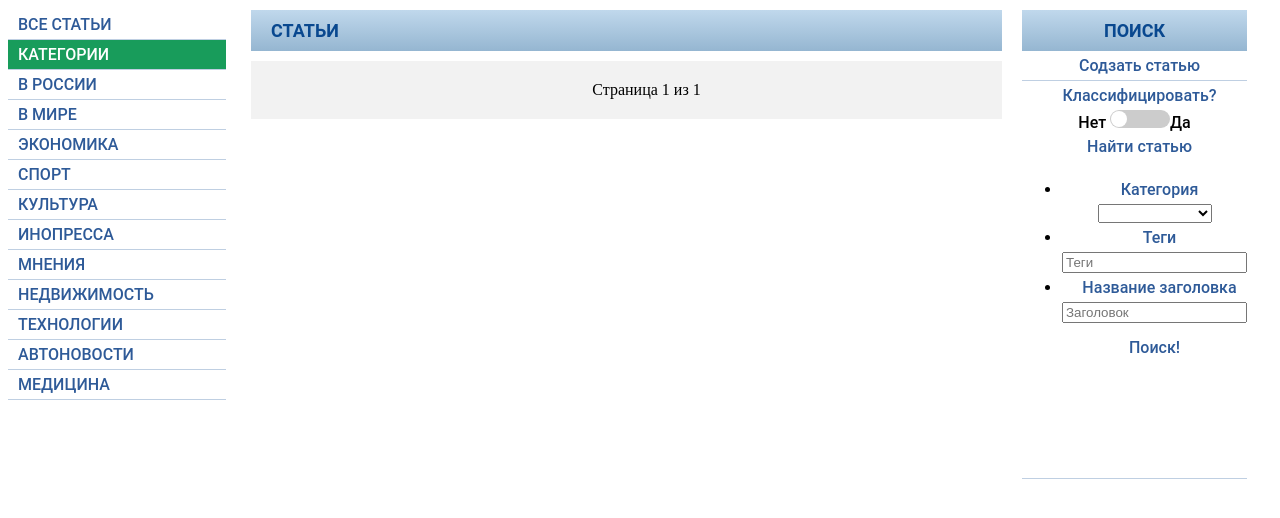
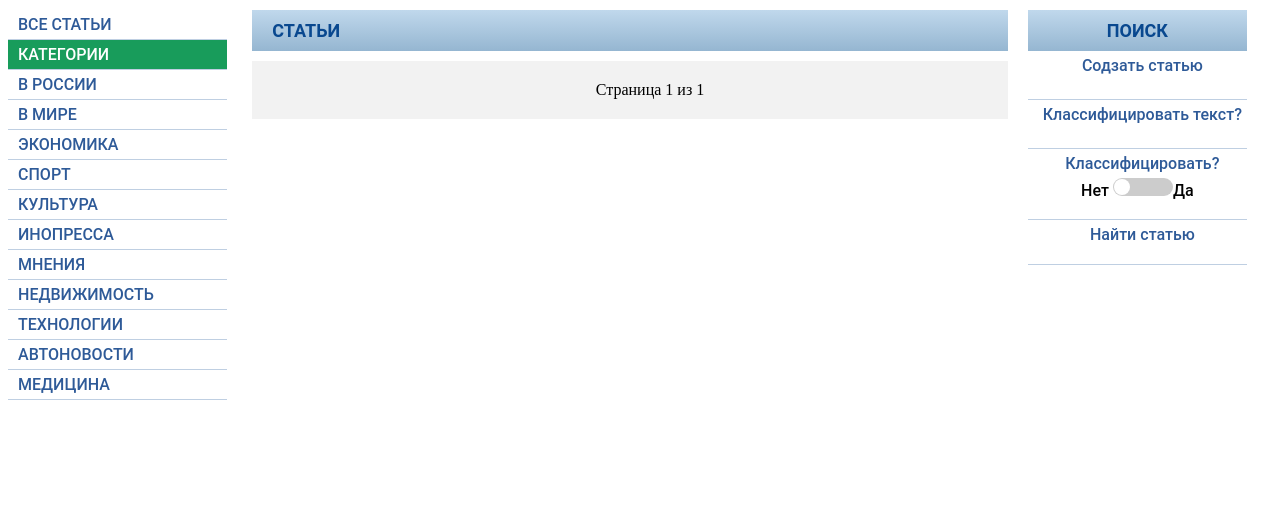
Before and after one commit to Vadim000009/DjangoCooledByCollection, a Django app: page / in a window 1280 px wide. Shown: the part 88-606 px from the top of the page. Run offline with Django 3.2, Linux system fonts and the light colour scheme; data that the repository does not hold is empty; parts of the project's set-up code (start-up, migrations or seed data) failed here and were passed over; some web fonts are replaced.

Commit message:
Корректировка интерфейса страниц! Доработки в понедельник

```diff
--- a/DjangoUnchained/XMLCollection/templates/add.html
+++ b/DjangoUnchained/XMLCollection/templates/add.html
@@ -65,6 +65,11 @@
                     <input type="submit" class="button-editor" value="Создать статью">
                 </div>
                 <div class="editor-element">
+{#                    TODO: добавить сюда метод на классификацию#}
+                    <input type="submit" class="button-editor" value="Классифицировать статью">
+                </div>
+                <div class="editor-element">
+                    <br>
                     <a href="/">Вернуться на главную</a>
                 </div>
             </div>
--- a/DjangoUnchained/XMLCollection/templates/home.html
+++ b/DjangoUnchained/XMLCollection/templates/home.html
@@ -106,7 +106,13 @@
 		<!--Тутачки реализуем поиск-->
 		<div class="editor-element">
             <a href="add">Содзать статью</a>
+            <br>
 		</div>
+        <div class="editor-element">
+{#            TODO: Окошко для классификации текста#}
+            <a href="#">Классифицировать текст?</a>
+            <br>
+        </div>
 		<div class="editor-element">
             <div class="classif">
                 <a class="classif-menu">Классифицировать?</a>Нет
@@ -115,9 +121,12 @@
                     <span class="slider round"></span>
                 </label>Да
             </div>
+            <br>
+        </div>
+        <div class="editor-element">
             <form method="post" action="search" id="category">
                 <a class="search-menu" id="toggler">Найти статью</a>
-                    <ul class="open-menu" id="box">
+                    <ul style="display: none" class="open-menu" id="box">
                         <li>
                             <a>Категория</a>
                             <select name="category">
--- a/DjangoUnchained/XMLCollection/templates/news.html
+++ b/DjangoUnchained/XMLCollection/templates/news.html
@@ -117,6 +117,7 @@
 		</div>
 		<div class="editor-element">
             {% csrf_token %}
+{#            TODO: алерт с предупреждением#}
             <form action="/delete" method="post">
                 <input type="hidden" id="articleID" name="articleID" value="{{article.id}}">
 			    <input type="submit" class="button-editor" value="Удалить">
```
